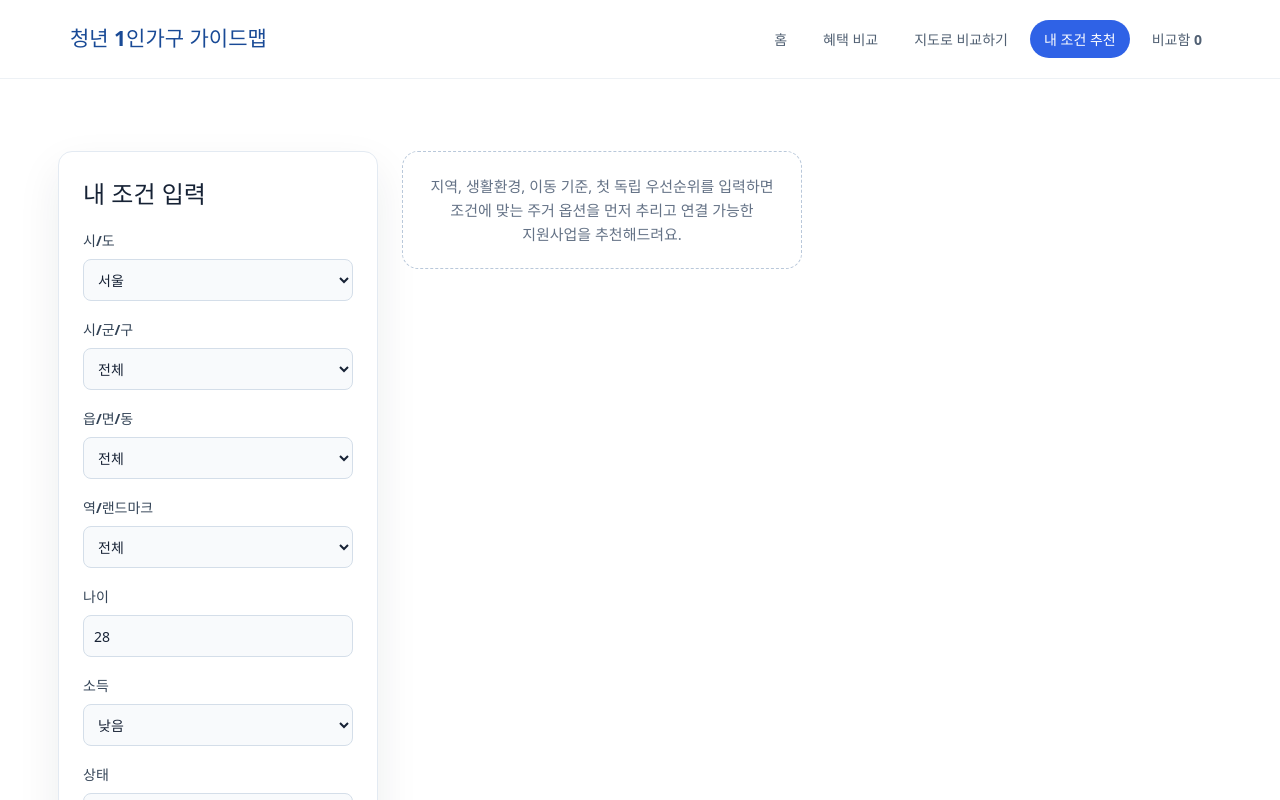
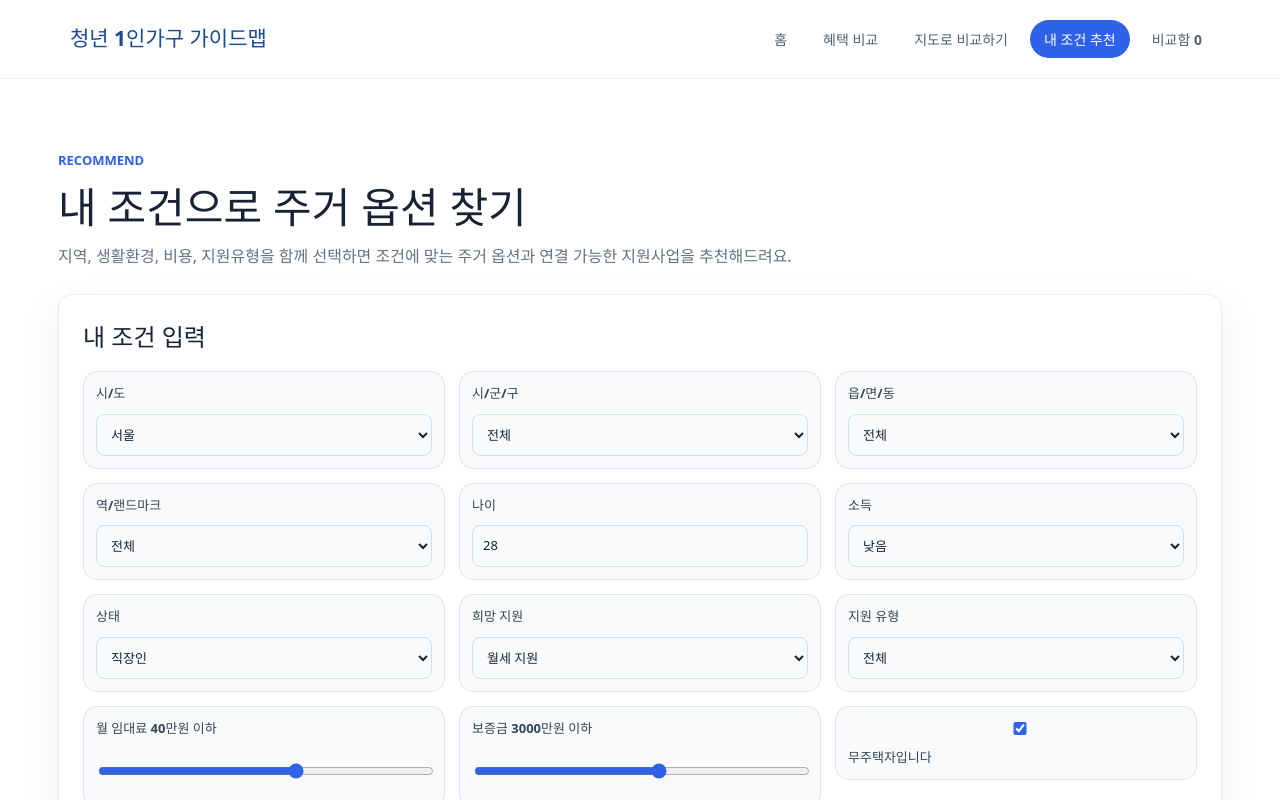
Before and after one commit to smart55447-glitch/midigimal, a React (Vite) app: page / in a window 1280 px wide. Both pictures are taken after a click on the button "내 조건 추천". Shown: the top 800 px of the page. Built offline with nearby package versions, Linux system fonts and the light colour scheme.

Commit message:
Improve recommendation filter panel layout

```diff
--- a/src/App.css
+++ b/src/App.css
@@ -1167,6 +1167,93 @@ dd {
   gap: 24px;
 }
 
+.recommend-page-head {
+  display: grid;
+  gap: 10px;
+  max-width: 780px;
+}
+
+.recommend-page-head p {
+  color: #2f62e6;
+  font-size: 13px;
+  font-weight: 700;
+  letter-spacing: 0;
+}
+
+.recommend-page-head h1 {
+  color: #172235;
+  font-size: clamp(30px, 4vw, 42px);
+  font-weight: 700;
+  line-height: 1.25;
+}
+
+.recommend-page-head span {
+  color: #647286;
+  font-weight: 400;
+  line-height: 1.7;
+}
+
+.recommend-filter-panel {
+  align-items: start;
+  gap: 14px;
+}
+
+.recommend-filter-panel > h2 {
+  color: #172235;
+  font-size: 24px;
+  font-weight: 700;
+  margin: 0 0 2px;
+}
+
+.recommend-filter-panel > label,
+.recommend-filter-panel .condition-group {
+  background: #f8fafc;
+  border: 1px solid #dbe5f0;
+  border-radius: 14px;
+  display: grid;
+  gap: 10px;
+  min-width: 0;
+  padding: 12px;
+}
+
+.recommend-filter-panel > label {
+  color: #344457;
+  font-size: 13px;
+  font-weight: 600;
+}
+
+.recommend-filter-panel select,
+.recommend-filter-panel input {
+  width: 100%;
+}
+
+.recommend-filter-panel .condition-group {
+  align-content: start;
+}
+
+.recommend-filter-panel .condition-check-grid {
+  display: flex;
+  flex-wrap: wrap;
+  gap: 8px;
+  max-height: 116px;
+  overflow-y: auto;
+}
+
+.recommend-filter-panel .condition-check-grid .checkline {
+  flex: 0 0 auto;
+  min-height: 36px;
+  white-space: nowrap;
+}
+
+.recommend-filter-panel .checkline {
+  min-width: 0;
+}
+
+.recommend-filter-panel .dirty-notice,
+.recommend-filter-panel .recommend-cta-row {
+  grid-column: 1 / -1;
+}
+
 .recommend-results {
   align-items: start;
   display: grid;
@@ -1260,7 +1347,9 @@ dd {
 
 .recommend-result-heading .filter-chip-row {
   align-content: start;
-  min-height: 72px;
+  max-height: 88px;
+  min-height: 0;
+  overflow-y: auto;
 }
 
 .contract-checklist {
@@ -1658,12 +1747,27 @@ input:focus-visible {
     grid-template-columns: repeat(2, minmax(0, 1fr));
   }
 
-  .recommend-page {
-    grid-template-columns: 320px minmax(0, 1fr);
-  }
-
   .recommend-results {
     grid-template-columns: 1fr 1fr;
+  }
+
+  .recommend-filter-panel {
+    grid-template-columns: repeat(3, minmax(0, 1fr));
+  }
+
+  .recommend-filter-panel > h2 {
+    grid-column: 1 / -1;
+  }
+
+  .recommend-cta-row {
+    align-items: center;
+    display: flex;
+    justify-content: flex-end;
+  }
+
+  .recommend-submit,
+  .recommend-reset {
+    min-width: 160px;
   }
 
   .footer {
@@ -1701,6 +1805,10 @@ input:focus-visible {
   }
 
   .benefit-grid {
+    grid-template-columns: repeat(3, minmax(0, 1fr));
+  }
+
+  .recommend-filter-panel {
     grid-template-columns: repeat(3, minmax(0, 1fr));
   }
 }
--- a/src/App.tsx
+++ b/src/App.tsx
@@ -1332,7 +1332,12 @@ function RecommendPage({ addHousingCompare, condition, isCompared, setCondition,
 
   return (
     <section className="recommend-page">
-      <aside className="condition-panel">
+      <div className="recommend-page-head">
+        <p>RECOMMEND</p>
+        <h1>내 조건으로 주거 옵션 찾기</h1>
+        <span>지역, 생활환경, 비용, 지원유형을 함께 선택하면 조건에 맞는 주거 옵션과 연결 가능한 지원사업을 추천해드려요.</span>
+      </div>
+      <aside className="condition-panel recommend-filter-panel">
         <h2>내 조건 입력</h2>
         <label>시/도<select value={condition.region} onChange={(event) => updateCondition({ ...condition, region: event.target.value as Condition['region'], sigungu: '전체', dong: '전체', stationOrLandmark: '전체' })}>{regions.map((item) => <option key={item}>{item}</option>)}</select></label>
         <label>시/군/구<select value={condition.sigungu} onChange={(event) => updateCondition({ ...condition, sigungu: event.target.value, dong: '전체', stationOrLandmark: '전체' })}>{sigunguOptions.map((item) => <option key={item}>{item}</option>)}</select></label>
@@ -1375,7 +1380,7 @@ function RecommendPage({ addHousingCompare, condition, isCompared, setCondition,
         </div>
         {isDirty && <p className="dirty-notice">조건이 변경되었어요. 다시 추천받기를 눌러주세요.</p>}
         <div className="recommend-cta-row">
-          <button className="recommend-submit" onClick={submitRecommendation} type="button">내 조건으로 추천받기</button>
+          <button className="recommend-submit" onClick={submitRecommendation} type="button">조건으로 추천받기</button>
           <button className="recommend-reset" onClick={resetCondition} type="button">조건 초기화</button>
         </div>
       </aside>
```
